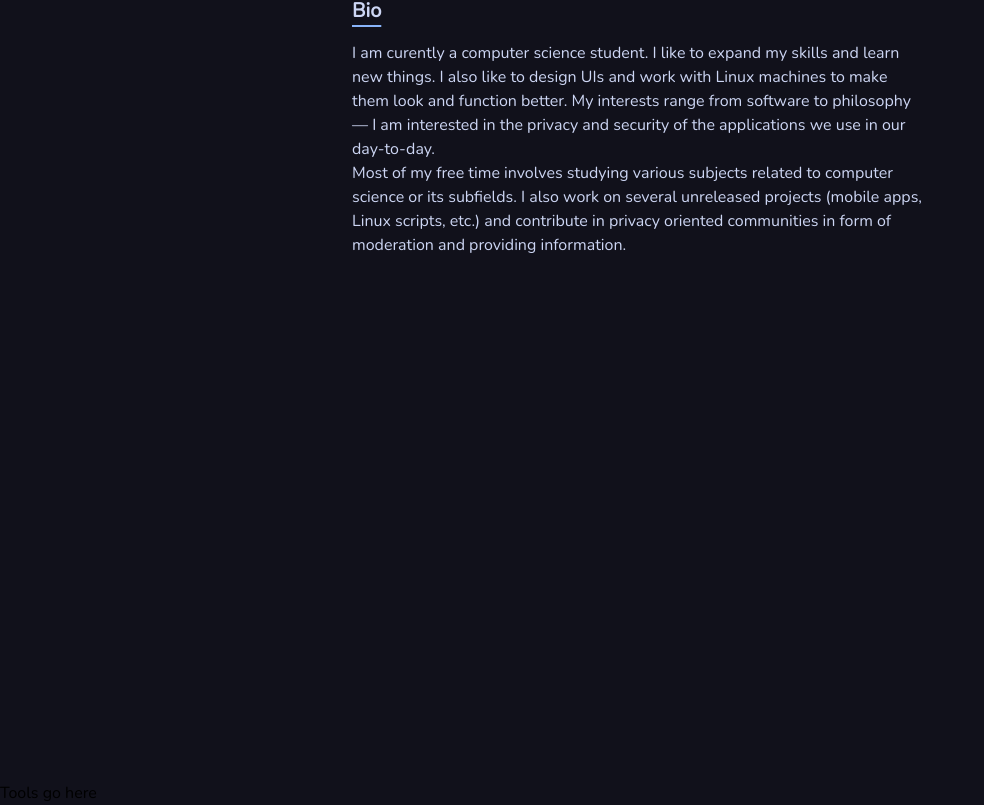
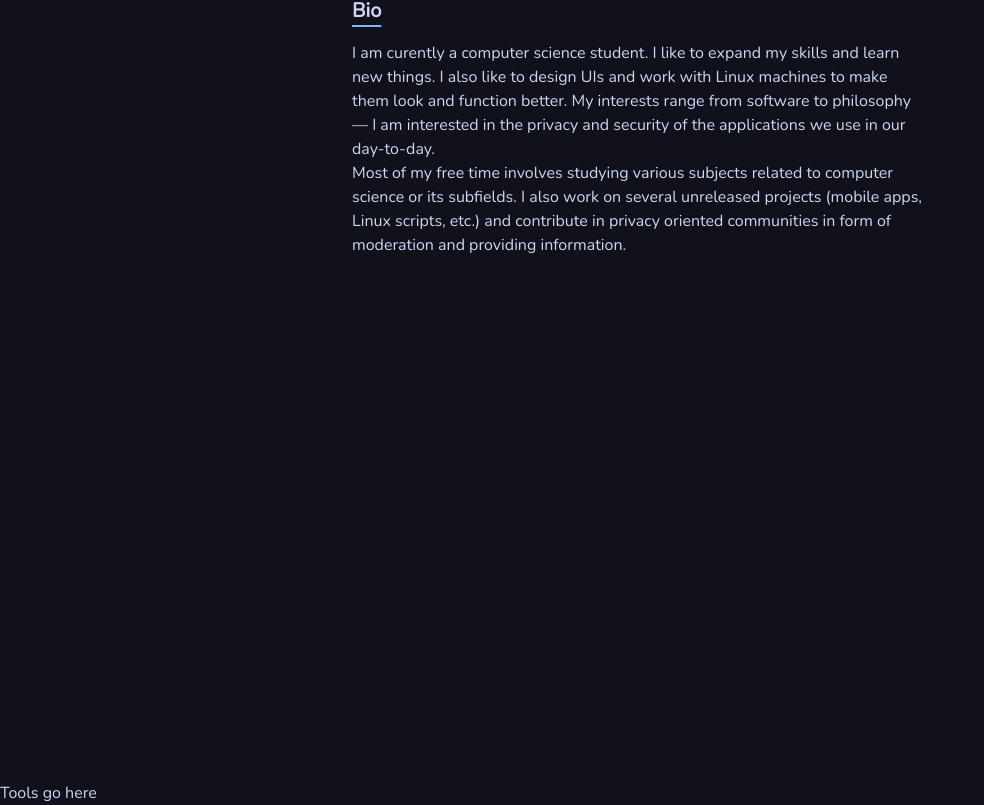
Before and after one commit to originlimit/originlimit, a React (Create React App) app: page / in a window 1280 px wide. Shown: the part 195-1000 px from the top of the page, without its empty margins (0-984 px from the left). Built offline with nearby package versions, Linux system fonts and the light colour scheme.

Commit message:
changed color to be more noticeable

```diff
--- a/src/components/Tools.js
+++ b/src/components/Tools.js
@@ -2,7 +2,7 @@ import React from 'react'
 
 const Tools = () => {
   return (
-    <div>Tools go here</div>
+    <div className='text-textBase'>Tools go here</div>
   )
 }
 
```
